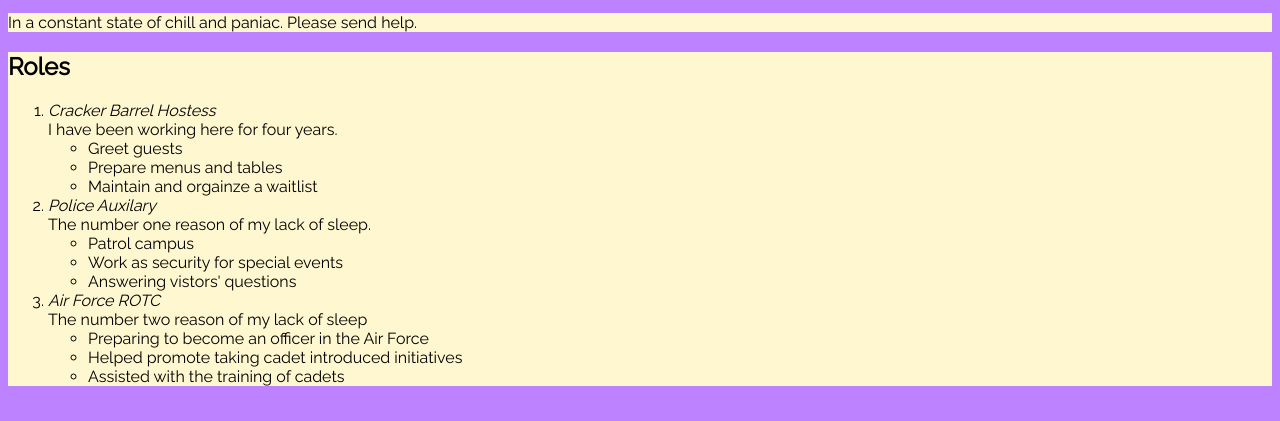
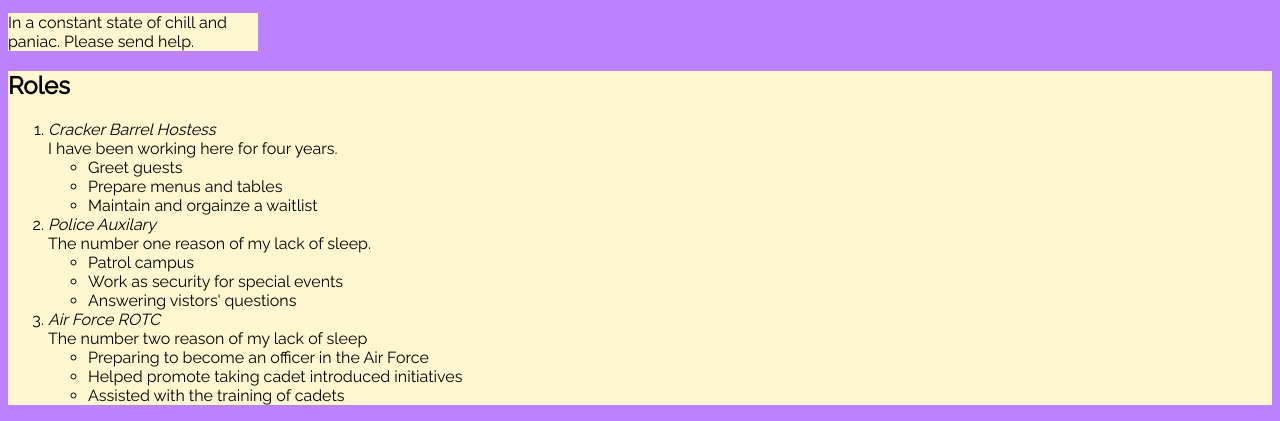
Before and after one commit to BrigidannaCrews/BrigidannaCrews.github.io, a plain HTML site: page index.html in a window 1280 px wide. Shown: the part 526-947 px from the top of the page. Drawn offline with Linux system fonts and the light colour scheme.

Commit message:
adjusted pargarph block

```diff
--- a/style.css
+++ b/style.css
@@ -47,3 +47,7 @@ html {
   justify-content: center;
   align-items: center;
 }
+
+p{
+  width: 250px;
+}
```
